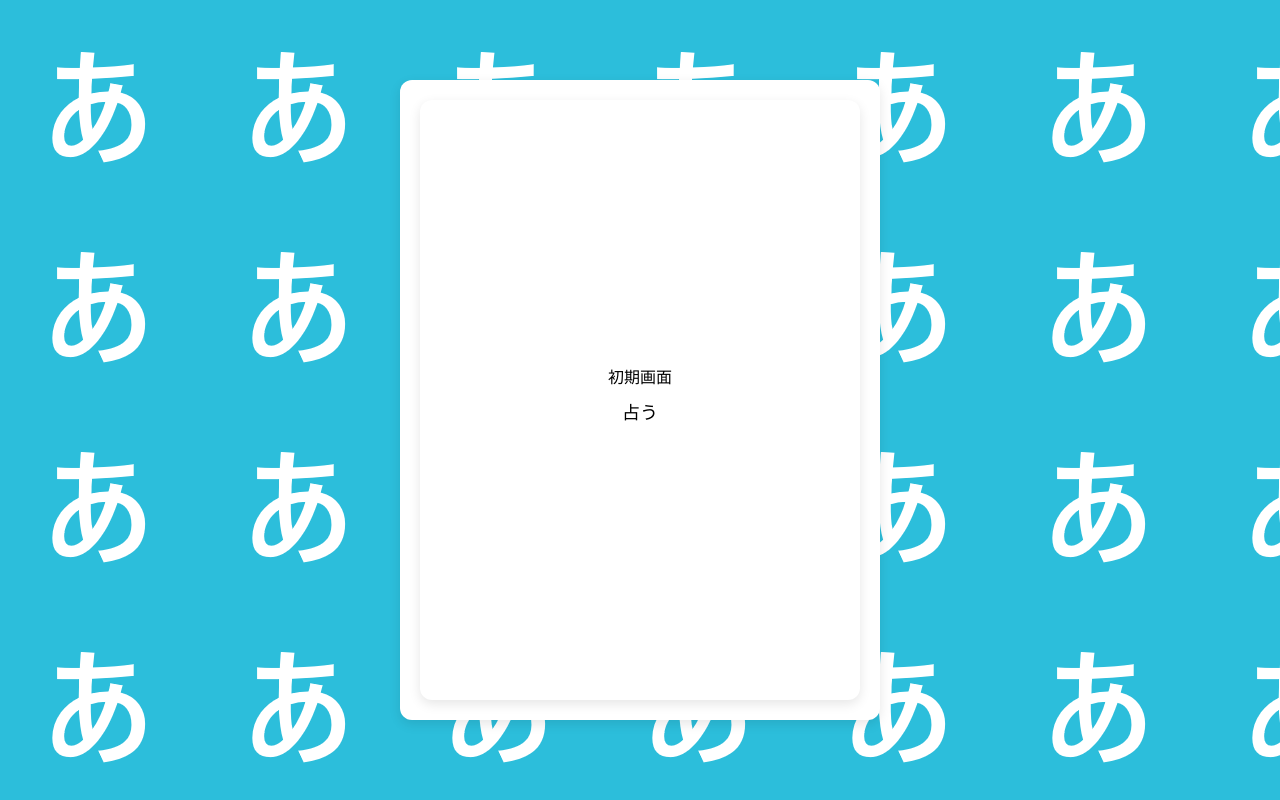
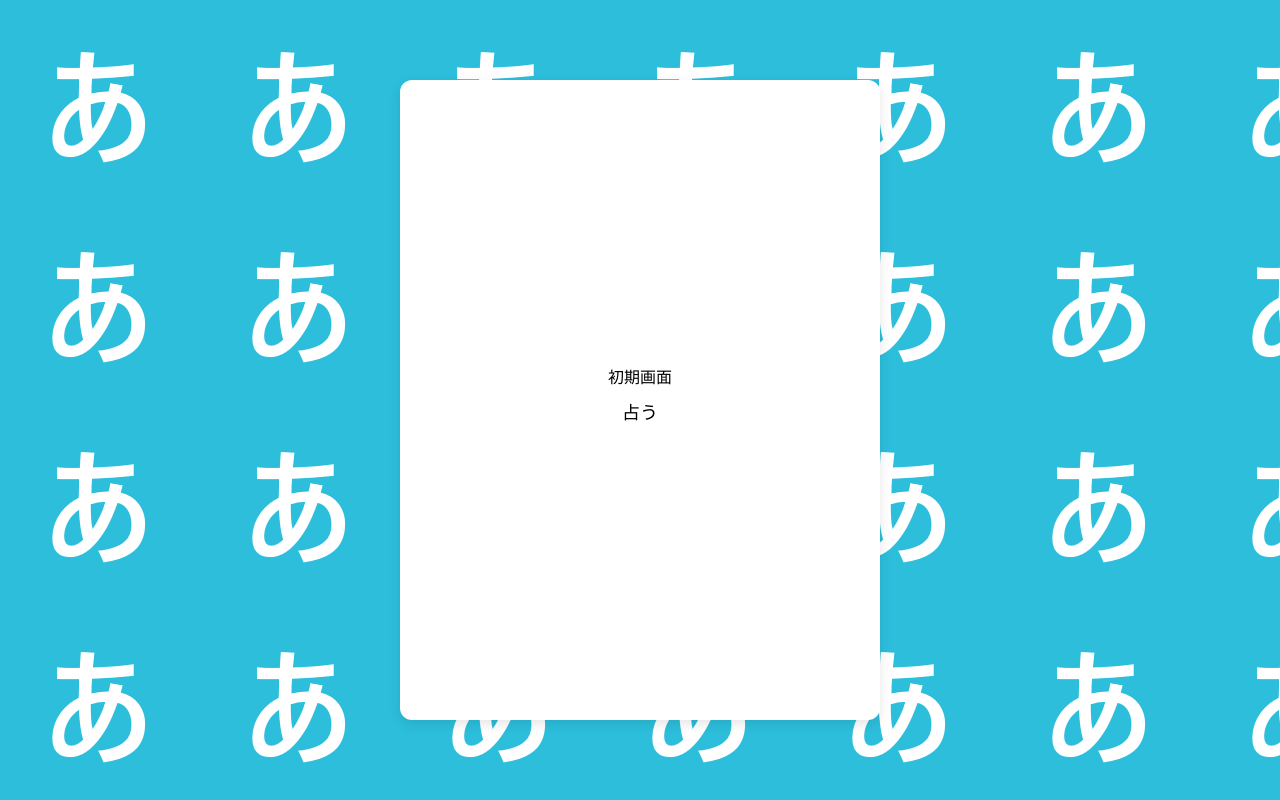
Before and after one commit to KofuriJunya/Aomikuji, a Next.js app in the folder my-app/: page / in a window 1280 px wide. Built offline with nearby package versions, Linux system fonts and the light colour scheme.

Commit message:
container調整

```diff
--- a/my-app/app/layout.tsx
+++ b/my-app/app/layout.tsx
@@ -29,7 +29,11 @@ export default function RootLayout({
 
         <main className="main">
           <div className="app-container">
-            {children}
+            <div className="content-wrapper">
+              <div style={{ textAlign: "center" , width: "100%" }}>
+                {children}
+              </div>
+            </div>
           </div>
         </main>
 
--- a/my-app/app/page.tsx
+++ b/my-app/app/page.tsx
@@ -37,9 +37,7 @@ export default function App() {
   };
 
   return (
-    <div className="app-container">
-      <div className="content-wrapper">
-        <div style={{ textAlign: "center" , width: "100%" }}>
+    <>
       {page === "start" && (
         <>
           <h1>初期画面</h1>
@@ -62,13 +60,6 @@ export default function App() {
       {page === "result" && result && (
         <>
           <h1>抽選結果</h1>
-
-              {/* テスト領域 */}
-              {/* <p>埋め込みURL: {result?.movie}</p>
-          <p>画像: {result?.photo}</p>
-          <pre style={{ textAlign: "left", display: "inline-block" }}>
-            {JSON.stringify(result, null, 2)}
-          </pre> */}
 
           {/* 文言 */}
           <p>本日のラッキーな星座は{result?.constellation}です！</p>
@@ -93,8 +84,6 @@ export default function App() {
           ></iframe>
         </>
       )}
-        </div>
-      </div>
-    </div>
+    </>
   )
 }
```
Lines whose indentation alone changed are shown as unchanged.
